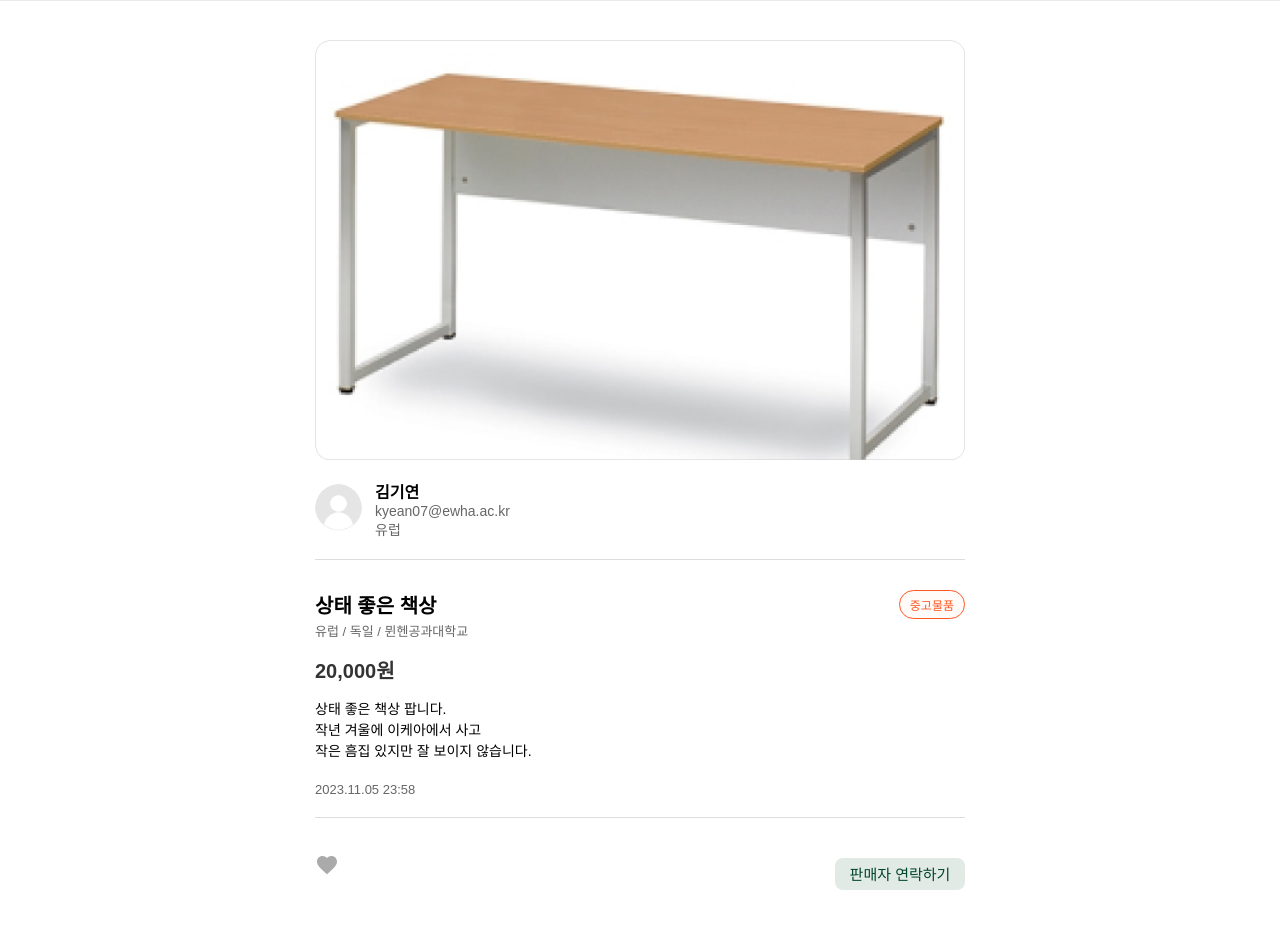
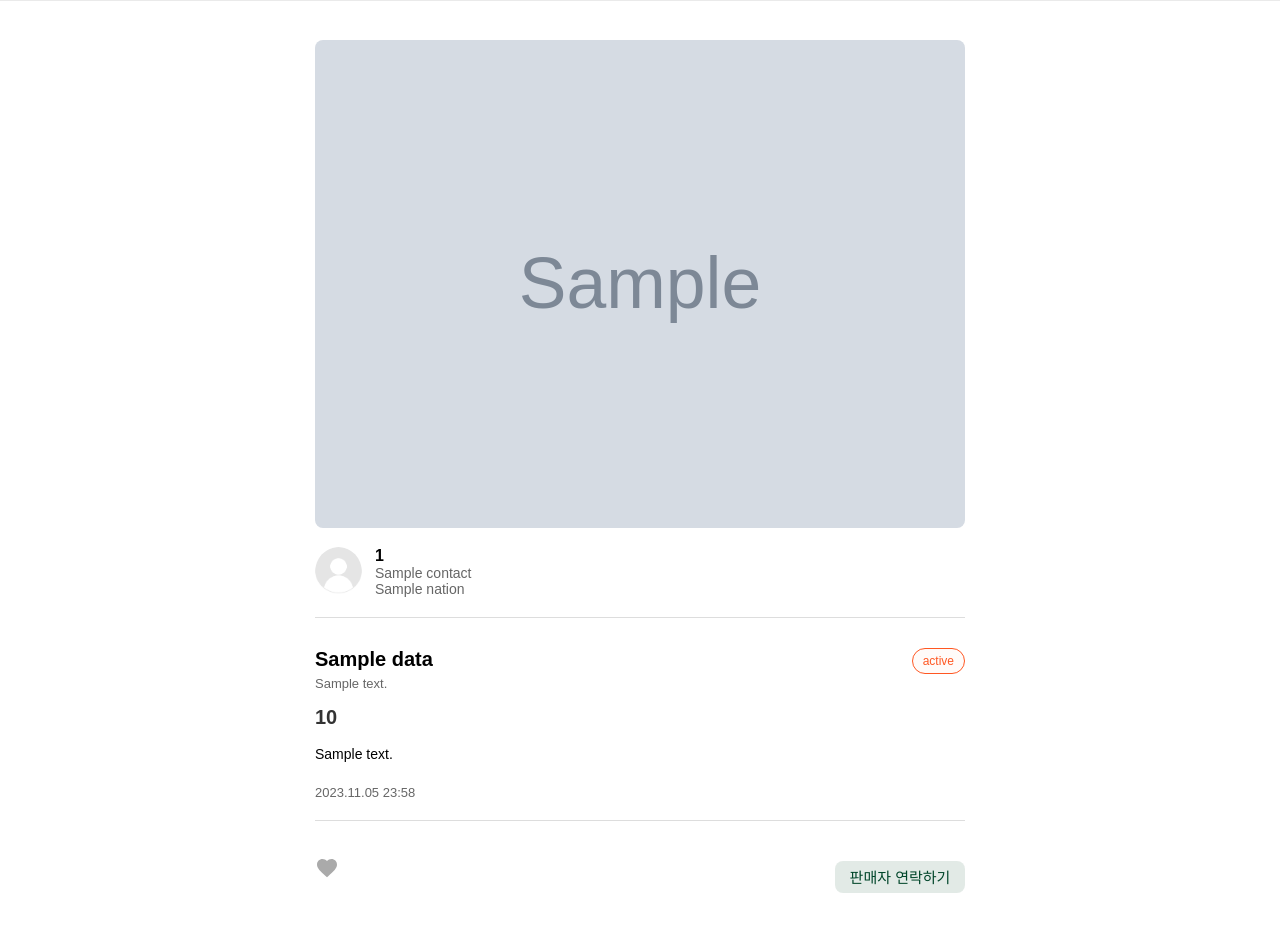
Before and after one commit to doleebest/WWE, a Flask app: template templates/detail.html in a window 1280 px wide. Shown: the part 100-1033 px from the top of the page. Before the commit the page ends 990 px from the top, so only its background shows below. Run offline with Flask 3, Linux system fonts and the light colour scheme; the template is opened without the code that fills it: most values are stand-ins (such as "Sample title", 1, 10 or a date in 2020); grey boxes marked "Sample" are stand-in pictures; parts of the project's set-up code (start-up, migrations or seed data) failed here and were passed over; some web fonts are replaced.

Commit message:
feat: 페이지 접근 시 서버에서 데이터 fetch 하도록 구현

```diff
--- a/templates/detail.html
+++ b/templates/detail.html
@@ -20,8 +20,8 @@
         <!-- 상품 이미지 -->
         <div class="product-image">
           <img
-            src="{{ url_for('static', filename='images/ikea_desk.png') }}"
-            alt="책상 이미지"
+            src="/static/images/{{data.img_path}}"
+            alt="{{ data.productName }}"
           />
         </div>
 
@@ -32,9 +32,9 @@
             alt="판매자 프로필 사진"
           />
           <div class="details">
-            <div class="name">김기연</div>
-            <div class="email">kyean07@ewha.ac.kr</div>
-            <div class="email">유럽</div>
+            <div class="name">{{data.sellerId}}</div>
+            <div class="email">{{data.contact}}</div>
+            <div class="email">{{data.nation}}</div>
           </div>
         </div>
 
@@ -43,17 +43,13 @@
 
         <!-- 상품 정보 -->
         <div class="product-description-header">
-          <div class="product-title">상태 좋은 책상</div>
-          <span class="status-tag">중고물품</span>
+          <div class="product-title">{{data.productName}}</div>
+          <span class="status-tag">{{data.state}}</span>
         </div>
-        <div class="product-detail">유럽 / 독일 / 뮌헨공과대학교</div>
-        <div class="price">20,000원</div>
+        <div class="product-detail">{{data.address}}</div>
+        <div class="price">{{data.price}}</div>
 
-        <div class="product-description">
-          상태 좋은 책상 팝니다.<br />
-          작년 겨울에 이케아에서 사고<br />
-          작은 흠집 있지만 잘 보이지 않습니다.
-        </div>
+        <div class="product-description">{{data.description}}</div>
 
         <div class="product-detail">2023.11.05 23:58</div>
 
```
